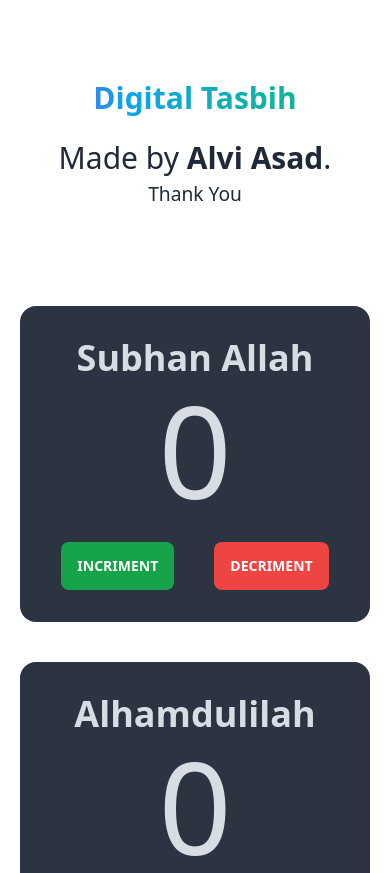
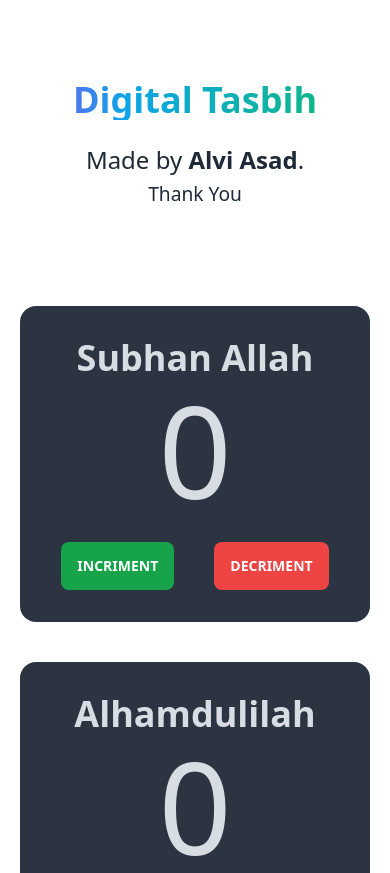
Before and after one commit to Projects-all-types/digital-tasbih, a plain HTML site: page index.html in a window 390 px wide. Shown: the top 873 px of the page. Drawn offline with nearby package versions, Linux system fonts and the light colour scheme.

Commit message:
fixed some responsive issues

```diff
--- a/index.html
+++ b/index.html
@@ -15,10 +15,10 @@
         <!-- main heading section  -->
         <div class="title-container">
             <h1
-                class="mb-4 text-3xl text-center font-extrabold bg-gradient-to-r from-indigo-500 from-10% via-sky-500 via-30% to-emerald-500 to-90% text-transparent bg-clip-text  md:text-5xl lg:text-7xl mt-20">
+                class="mb-4 text-4xl text-center font-extrabold bg-gradient-to-r from-indigo-500 from-10% via-sky-500 via-30% to-emerald-500 to-90% text-transparent bg-clip-text  md:text-5xl lg:text-7xl mt-20">
                 Digital Tasbih
             </h1>
-            <p class="text-center text-3xl pt-2">Made by <strong>Alvi Asad</strong>.</p>
+            <p class="text-center text-2xl pt-2 lg:text-3xl">Made by <strong>Alvi Asad</strong>.</p>
             <p class="text-center text-2xl"> <small>Thank You</small></p>
         </div>
         <!-- all box section  -->
```
